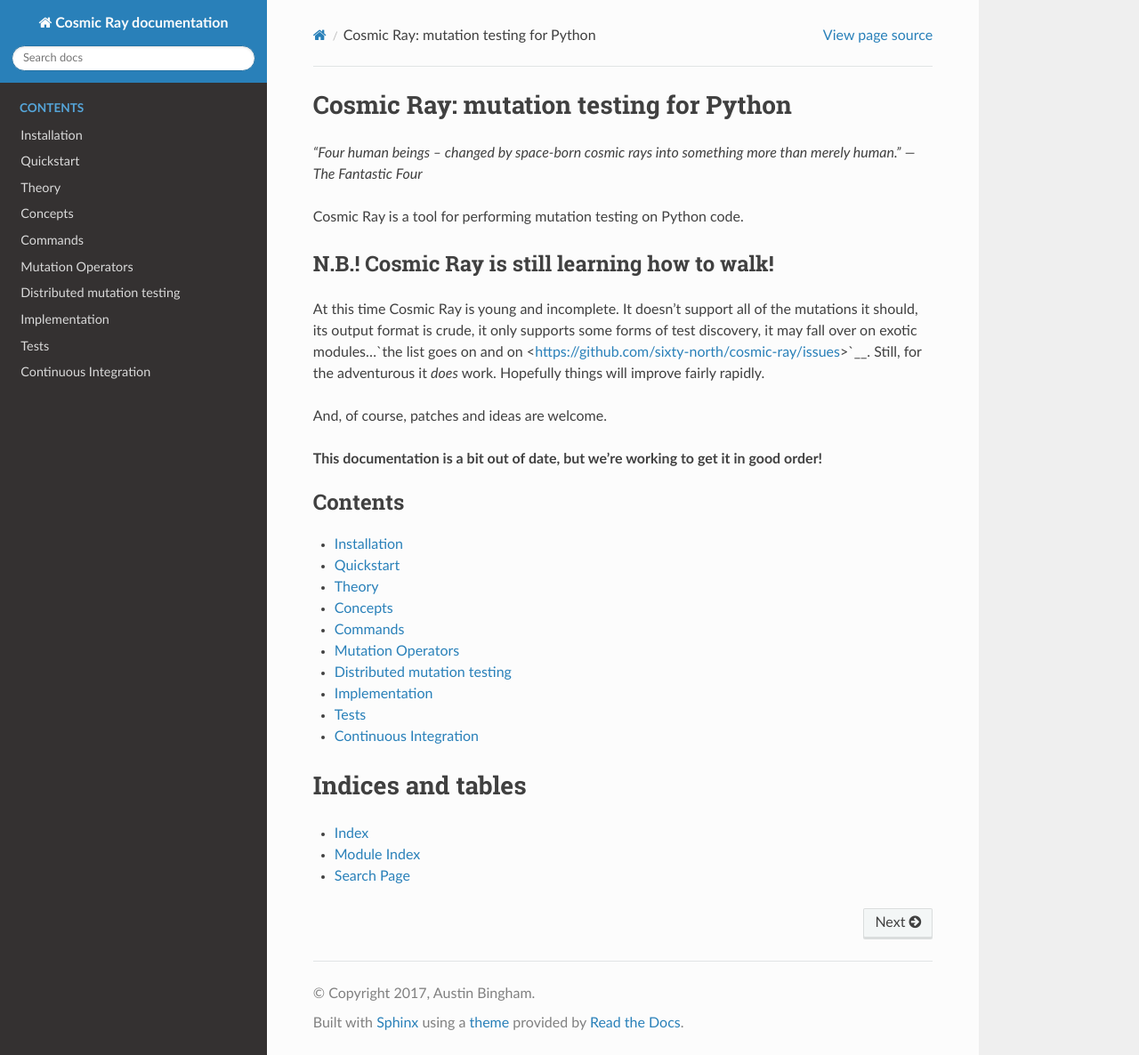
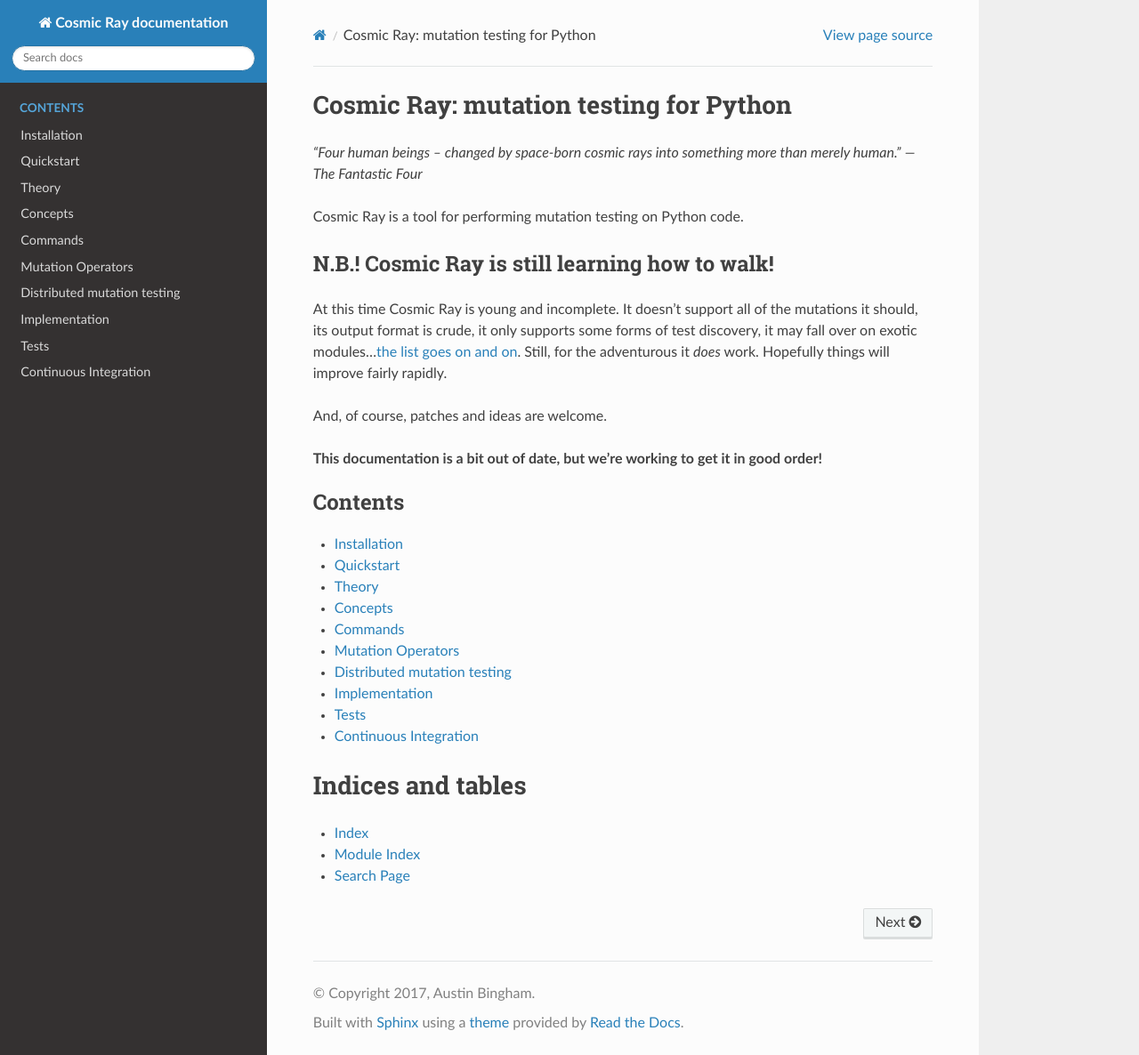
Before and after one commit to sixty-north/cosmic-ray, a Sphinx documentation site: the page built from docs/index.rst, in a window 1280 px wide and 1186 px high. Shown: the whole window at 89% size. Built offline with Sphinx 7.4.7 and the Read the Docs theme 2.0.0, drawn with Linux system fonts in a browser that asks for light colours.

Commit message:
Fixed minor documentation error.

```diff
--- a/docs/index.rst
+++ b/docs/index.rst
@@ -15,12 +15,11 @@
 N.B.! Cosmic Ray is still learning how to walk!
 -----------------------------------------------
 
-At this time Cosmic Ray is young and incomplete. It doesn't support
-all of the mutations it should, its output format is crude, it only
-supports some forms of test discovery, it may fall over on exotic
-modules...`the list goes on and on <https://github.com/sixty-north/cosmic-ray/issues>`__. Still,
-for the adventurous it *does* work. Hopefully things will improve
-fairly rapidly.
+At this time Cosmic Ray is young and incomplete. It doesn't support all of the
+mutations it should, its output format is crude, it only supports some forms of
+test discovery, it may fall over on exotic modules...\ `the list goes on and on
+<https://github.com/sixty-north/cosmic-ray/issues>`__. Still, for the
+adventurous it *does* work. Hopefully things will improve fairly rapidly.
 
 And, of course, patches and ideas are welcome.
 
```
